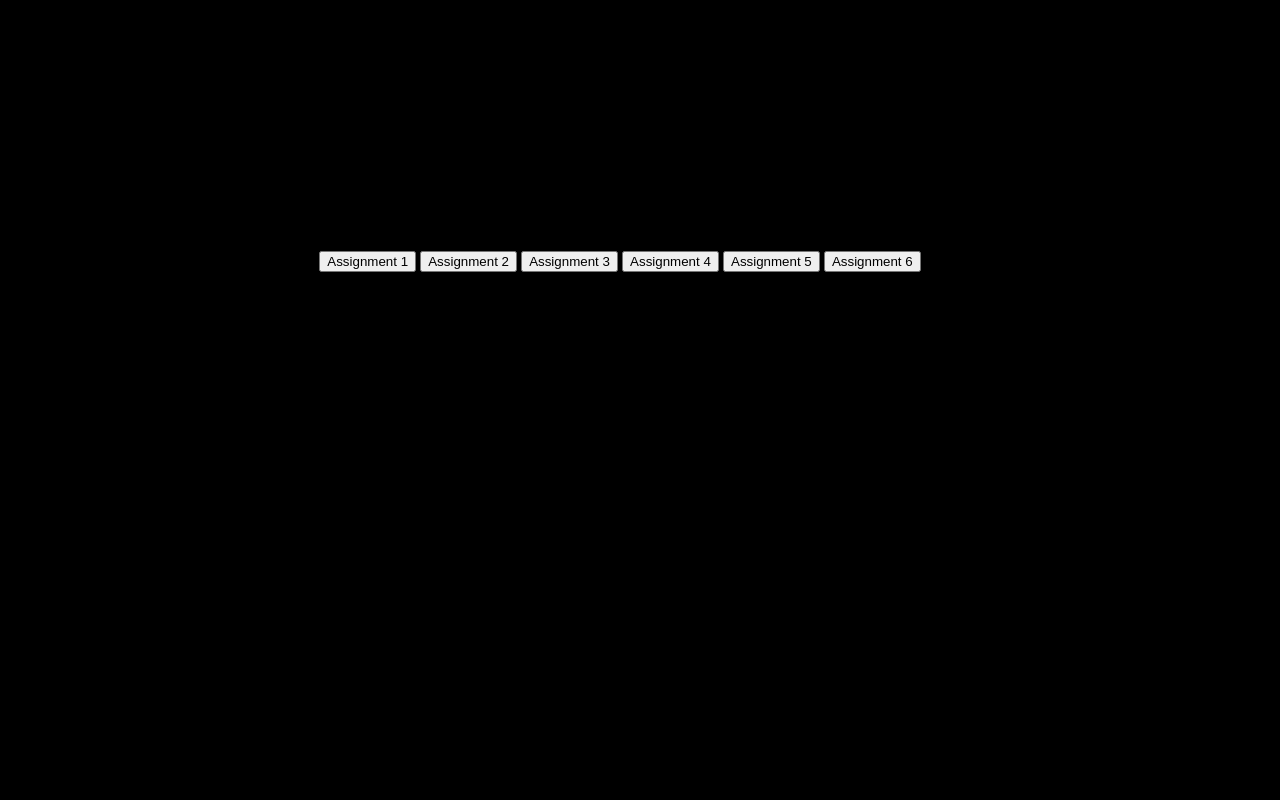
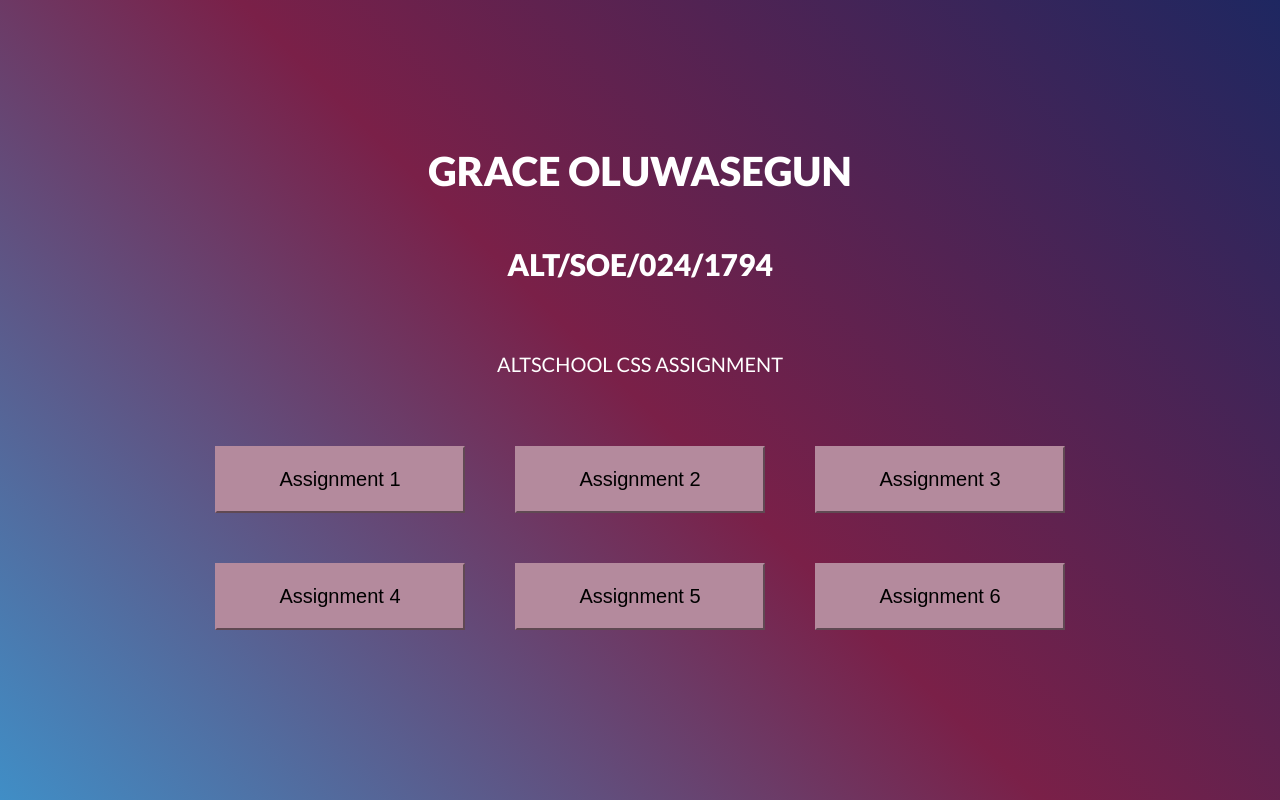
Before and after one commit to Techylawyer/AltSchool-CSS-Assignment, a plain HTML site: page index.html in a window 1280 px wide. Drawn offline with Linux system fonts and the light colour scheme; files that its build step writes are made by us from their sources.

Commit message:
style changes to home page

```diff
--- a/index.html
+++ b/index.html
@@ -12,12 +12,15 @@
     <main>
         <h1>Grace Oluwasegun</h1>
         <h2>ALT/SOE/024/1794</h2>
+        <p>AltSchool CSS Assignment</p>
+        <div class="links">
             <a href="./css-assignment-1/index.html" target="_blank"><button type="button">Assignment 1</button></a>
             <a href="./css-assignment-2/index.html" target="_blank"><button type="button">Assignment 2</button></a>
             <a href="./css-assignment-3/index.html" target="_blank"><button type="button">Assignment 3</button></a>
             <a href="./css-assignment-4/index.html" target="_blank"><button type="button">Assignment 4</button></a>
             <a href="./css-assignment-5/index.html" target="_blank"><button type="button">Assignment 5</button></a>
             <a href="./css-assignment-6/index.html" target="_blank"><button type="button">Assignment 6</button></a>
+        </div>
     </main>
 
 </body>
--- /dev/null
+++ b/styles.css
@@ -0,0 +1,72 @@
+@import url('https://fonts.googleapis.com/css2?family=Lato:ital,wght@0,100;0,300;0,400;0,700;0,900;1,100;1,300;1,400;1,700;1,900&family=Poppins:ital,wght@0,100;0,200;0,300;0,400;0,500;0,600;0,700;0,800;0,900;1,100;1,200;1,300;1,400;1,500;1,600;1,700;1,800;1,900&display=swap');
+
+* {
+  box-sizing: border-box;
+  --color1: #7a2048;
+  --color2: #408ec6;
+  --color3: #1e2761;
+}
+
+body {
+  font-family: Lato, sans-serif;
+  font-size: 20px;
+  background: linear-gradient(
+    45deg,
+    var(--color2),
+    var(--color1),
+    var(--color3)
+  );
+  color: #fff;
+}
+
+h1,
+p {
+  text-transform: uppercase;
+}
+
+h1,
+h2 {
+  font-weight: 800;
+}
+
+h1,
+h2,
+p {
+  text-align: center;
+}
+
+h2 {
+  margin-bottom: 50px;
+}
+
+main {
+  margin: 120px auto;
+  display: flex;
+  flex-direction: column;
+  justify-content: center;
+  align-items: center;
+}
+
+a {
+  display: inline-block;
+}
+
+.links {
+  margin: 50px auto;
+  display: flex;
+  flex-wrap: wrap;
+  justify-content: center;
+  align-items: center;
+  gap: 50px;
+
+  width: 80%;
+}
+
+button {
+  background-color: #b48a9d;
+  width: 250px;
+  padding: 20px;
+  border-color: #b48a9d;
+  cursor: pointer;
+  font-size: 1em;
+}
```
Lines whose indentation alone changed are shown as unchanged.
